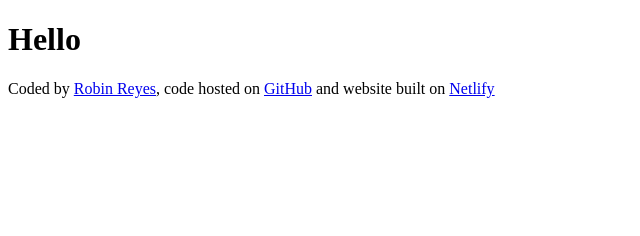
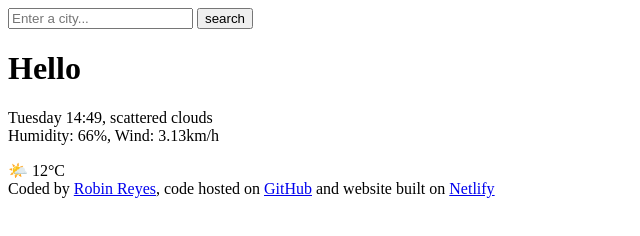
Before and after one commit to reyesking29/My-Weather-App---Reyes, a plain HTML site: page index.html in a window 1280 px wide. Shown: the whole page, without its empty margins (0-640 px from the left). Drawn offline with Linux system fonts and the light colour scheme.

Commit message:
updated html

```diff
--- a/index.html
+++ b/index.html
@@ -6,7 +6,22 @@
     <title>Weather App - Reyes</title>
   </head>
   <body>
-    <h1>Hello</h1>
+    <header>
+      <header>
+        <form>
+        <input type="search" placeholder="Enter a city..." required />
+        <input type="submit" value="search" />
+        </form>
+      </header>
+    <main><h1>Hello</h1>
+    <p>
+      Tuesday 14:49, scattered clouds
+      <br />
+      Humidity: 66%, Wind: 3.13km/h
+    </p>
+    <div>🌤️ 12°C</div>
+    </main>
+
     <footer>
       Coded by
       <a href="https://www.instagram.com/robrey123/?img_index=3"> Robin Reyes</a
```
